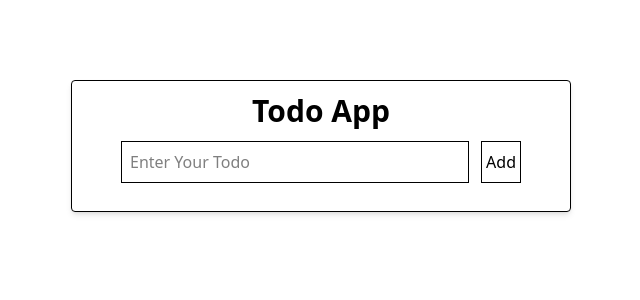
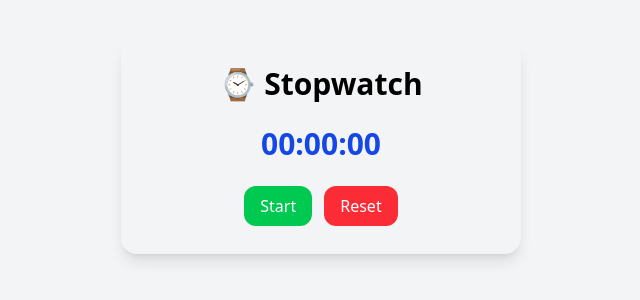
Before and after one commit to harimaurya111/React-25-Project, a React (Vite) app in the folder React-projects/: page / in a window 1280 px wide. Shown: the part 254-554 px from the top of the page, without its empty margins (319-959 px from the left). Built offline with nearby package versions, Linux system fonts and the light colour scheme.

Commit message:
timer-commit

```diff
--- a/React-projects/package.json
+++ b/React-projects/package.json
@@ -10,13 +10,15 @@
     "preview": "vite preview"
   },
   "dependencies": {
+    "@hookform/resolvers": "^5.1.1",
     "@tailwindcss/vite": "^4.1.10",
     "qrcode": "^1.5.4",
     "react": "^19.1.0",
     "react-dom": "^19.1.0",
     "react-hook-form": "^7.57.0",
     "react-qr-code": "^2.0.15",
-    "tailwindcss": "^4.1.10"
+    "tailwindcss": "^4.1.10",
+    "zod": "^3.25.64"
   },
   "devDependencies": {
     "@eslint/js": "^9.25.0",
--- a/React-projects/src/App.jsx
+++ b/React-projects/src/App.jsx
@@ -2,10 +2,12 @@
 import './App.css'
 import Accordian from './components/Accordian'
 import FormHandling from './components/FormHandling'
+import ImageSlider from './components/ImageSlider'
 import LoadMore from './components/LoadMore'
 import QrCodeGenrator from './components/QrCodeGenrator'
 import RandomColor from './components/RandomColor'
 import StarRating from './components/StarRating'
+import Stopwatch from './components/Stopwatch'
 import ThemeToggle from './components/ThemeToggle'
 import TodiList from './components/TodiList'
 
@@ -20,7 +22,9 @@ function App() {
       {/* <LoadMore/> */}
       {/* <ThemeToggle/> */}
       {/* <FormHandling/> */}
-      <TodiList/>
+      {/* <TodiList/> */}
+      {/* <ImageSlider/> */}
+      <Stopwatch/>
     </>
   )
 }
--- /dev/null
+++ b/React-projects/src/components/ImageSlider.jsx
@@ -0,0 +1,39 @@
+import React, { useState } from 'react'
+
+const ImageSlider = () => {
+
+    const [currentIndex, setCurrentIndex] = useState(0)
+
+    const Images = [
+        "https://cdn.pixabay.com/photo/2025/05/04/18/04/robin-9578746_1280.jpg",
+        "https://cdn.pixabay.com/photo/2023/04/20/20/22/robin-7940556_1280.jpg",
+        "https://cdn.pixabay.com/photo/2023/08/16/15/27/robin-8194367_1280.jpg",
+        "https://cdn.pixabay.com/photo/2015/02/12/23/01/robin-634413_1280.jpg"
+    ]
+
+    function handleRightButton() {
+        setCurrentIndex(pre => (pre + 1) % Images.length)
+    }
+
+    console.log(currentIndex)
+    function handleLeftButton() {
+        setCurrentIndex(prev => (prev - 1 + Images.length) % Images.length)
+    }
+        return (
+            <div className='flex flex-col justify-center items-center h-screen w-full'>
+                <div className='w-[700px] relative '>
+                    <img src={Images[currentIndex]} alt="" />
+                    <button onClick={handleLeftButton} className='absolute top-1/2 left-3 text-2xl cursor-pointer'>⬅️</button>
+                    <button onClick={handleRightButton} className='absolute top-1/2 right-3 text-2xl cursor-pointer'>➡️</button>
+                </div>
+                <div className='flex gap-2 my-3'>
+                    {Array(Images.length).fill("").map((_, index) => (
+                        <button onClick={()=>setCurrentIndex(index)} key={index} className={`w-3 h-3 ${currentIndex === index ? "bg-black" : "bg-gray-400"} rounded-full cursor-pointer`}></button>
+                    ))}
+                </div>
+
+            </div>
+        )
+    }
+
+    export default ImageSlider
--- /dev/null
+++ b/React-projects/src/components/Stopwatch.jsx
@@ -0,0 +1,54 @@
+
+import React, { useRef, useState } from 'react'
+
+const Stopwatch = () => {
+
+  const [time, setTime] = useState(0)
+  const [isRunning, setIsRunning] = useState(false)
+  const intervelRef = useRef(null)
+
+  function formatTime(ms) {
+    const minutes = String(Math.floor(ms / 60000)).padStart(2,'0')
+    const second = String(Math.floor((ms % 60000) / 1000)).padStart(2,'0')
+    const milisecond = String(Math.floor(ms % 1000) / 10).padStart(2,'0')
+    return `${minutes}:${second}:${milisecond}`
+  }
+
+  function handleStart() {
+    if (isRunning) return
+    setIsRunning(true)
+    intervelRef.current = setInterval(()=>{
+      setTime((pre) => pre + 10)
+    },10)
+  }
+
+  function handlePause (){
+     clearInterval(intervelRef.current)
+     setIsRunning(false)
+  }
+
+function handleReset(){
+  clearInterval(intervelRef.current)
+  setIsRunning(false)
+  setTime(0)
+}
+
+  return (
+    <div className='flex justify-center items-center bg-gray-100 w-full h-screen'>
+      <div className=' flex justify-between flex-col gap-6 items-center rounded-2xl w-[400px] px-3 py-7 shadow-lg'>
+        <h1 className='text-3xl font-semibold text-center'>⌚ Stopwatch </h1>
+        <p className='text-blue-700 text-3xl font-semibold'>{formatTime(time)}</p>
+        <div className='flex gap-3'>
+          {
+            !isRunning ?
+            (<button onClick={handleStart} className='py-2 px-4 bg-green-500 rounded-xl text-white cursor-pointer'>Start</button>) :
+            (<button onClick={handlePause} className='py-2 px-4 bg-green-500 rounded-xl text-white cursor-pointer'>Pause</button>)
+          }
+          <button onClick={handleReset} className='py-2 px-4 bg-red-500 rounded-xl text-white cursor-pointer'>Reset</button>
+        </div>
+      </div>
+    </div>
+  )
+}
+
+export default Stopwatch
```
Also changed, not shown: React-projects/src/components/FormHandling.jsx (line endings or trailing spaces), 1 other file (tests, documents, lock files or other folders).
